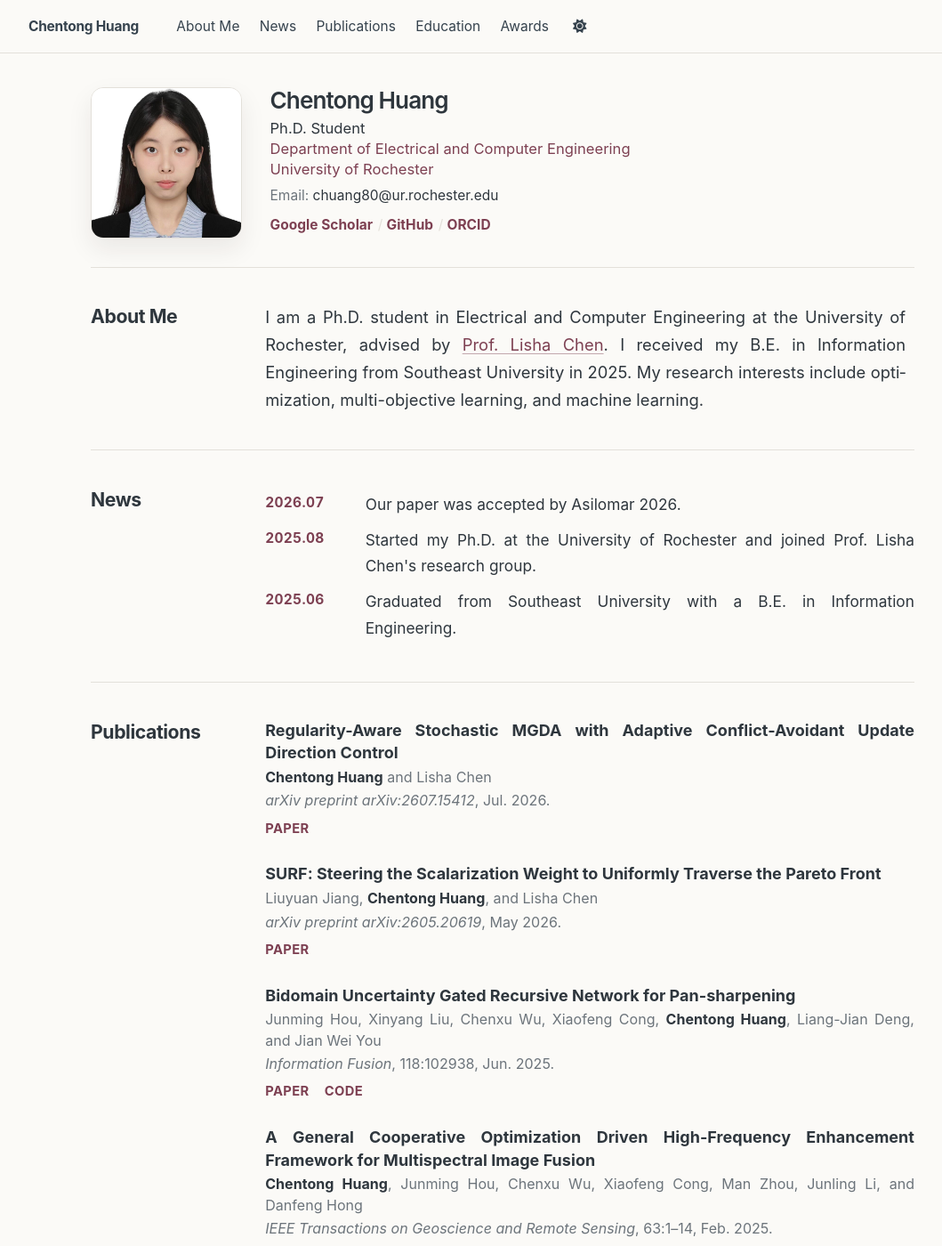
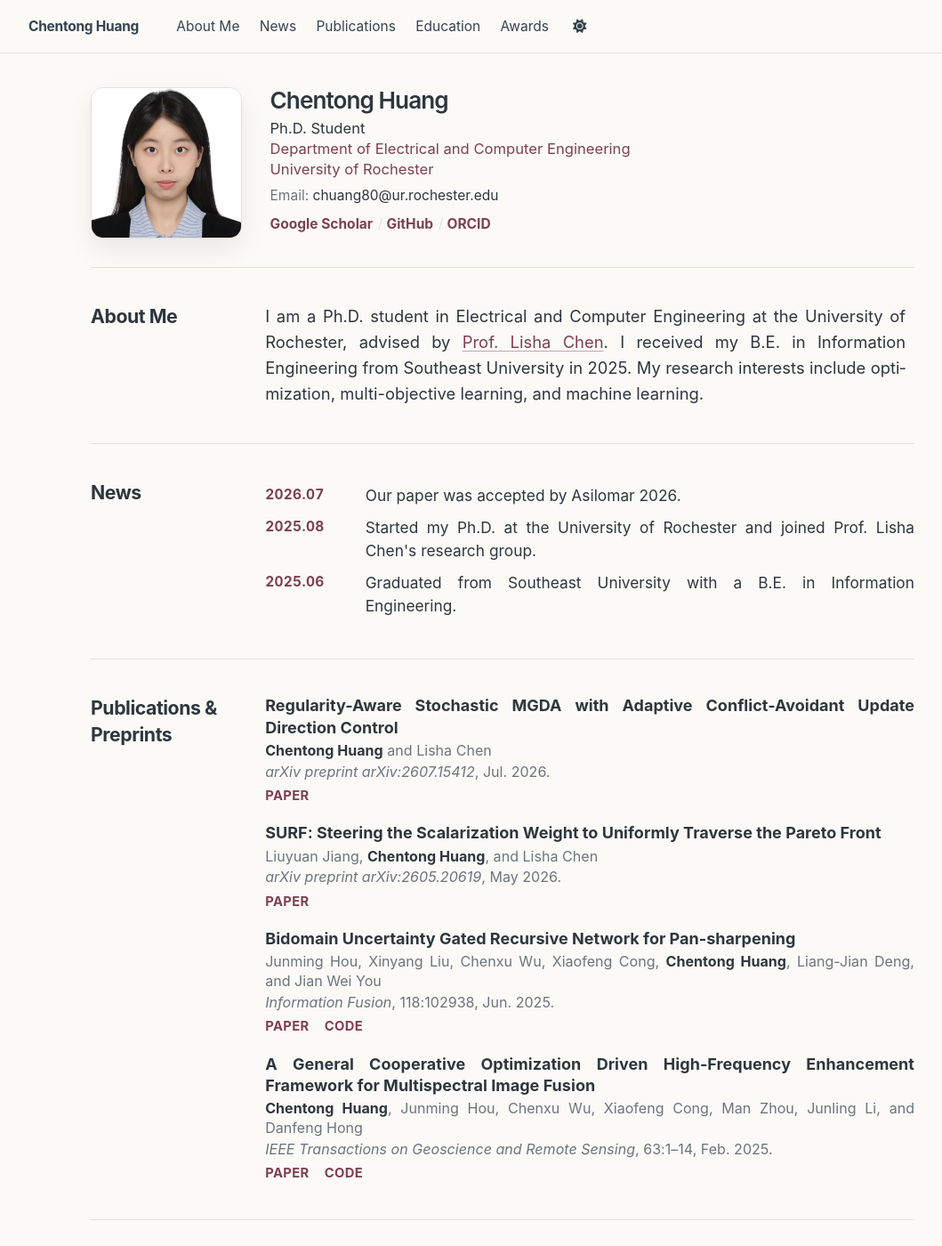
Before and after one commit to chentongh/chentongh.github.io, a Jekyll site: the page built from _pages/about.md, in a window 1280 px wide and 1400 px high. Shown: the whole window at 89% size, without its empty margins (75-1134 px from the left). Built offline with Jekyll 4.4.1, drawn with Linux system fonts in a browser that asks for light colours.

Commit message:
Balance homepage content spacing

```diff
--- a/_pages/about.md
+++ b/_pages/about.md
@@ -56,7 +56,7 @@ redirect_from:
   </section>
 
   <section id="publications" class="one-page-section" aria-labelledby="publications-heading">
-    <h2 id="publications-heading">Publications</h2>
+    <h2 id="publications-heading">Publications &amp; Preprints</h2>
     <div class="section-body">
       <ul class="publication-list">
         <li>
--- a/_sass/layout/_custom.scss
+++ b/_sass/layout/_custom.scss
@@ -286,6 +286,7 @@ a {
 
 .one-page-home {
   width: 100%;
+  line-height: 1.52;
 }
 
 .profile-hero {
@@ -434,7 +435,7 @@ html[data-theme="dark"] .profile-portrait {
   margin: 0;
   font-size: 1.02rem !important;
   hyphens: auto;
-  line-height: 1.68;
+  line-height: 1.58;
   text-align: justify;
   text-justify: inter-word;
 }
@@ -464,6 +465,7 @@ html[data-theme="dark"] .profile-portrait {
 .updates-list span {
   font-size: 0.96rem !important;
   hyphens: auto;
+  line-height: 1.5;
   text-align: justify;
   text-justify: inter-word;
 }
@@ -476,7 +478,7 @@ html[data-theme="dark"] .profile-portrait {
 
 .publication-list > li {
   margin: 0;
-  padding: 0 0 1.4rem;
+  padding: 0 0 1.05rem;
 }
 
 .publication-list > li:last-child {
@@ -492,18 +494,18 @@ html[data-theme="dark"] .profile-portrait {
   font-size: 1rem !important;
   font-weight: 680;
   hyphens: auto;
-  line-height: 1.42;
+  line-height: 1.36;
   text-align: justify;
   text-justify: inter-word;
 }
 
 .publication-authors,
 .publication-venue {
-  margin-top: 0.18rem !important;
+  margin-top: 0.1rem !important;
   color: var(--global-text-color-light);
   font-size: 0.89rem !important;
   hyphens: auto;
-  line-height: 1.45;
+  line-height: 1.38;
   text-align: justify;
   text-justify: inter-word;
 }
@@ -515,7 +517,7 @@ html[data-theme="dark"] .profile-portrait {
 .publication-links {
   display: flex;
   gap: 0.95rem;
-  margin-top: 0.4rem !important;
+  margin-top: 0.28rem !important;
 }
 
 .publication-links a {
@@ -528,7 +530,7 @@ html[data-theme="dark"] .profile-portrait {
 
 .education-list {
   display: grid;
-  gap: 1.25rem;
+  gap: 1.05rem;
 }
 
 .education-item {
@@ -545,10 +547,10 @@ html[data-theme="dark"] .profile-portrait {
 }
 
 .education-item p {
-  margin: 0.1rem 0 0;
+  margin: 0.06rem 0 0;
   color: var(--global-text-color-light);
   font-size: 0.9rem !important;
-  line-height: 1.5;
+  line-height: 1.42;
 }
 
 .education-date,
@@ -570,9 +572,9 @@ html[data-theme="dark"] .profile-portrait {
   grid-template-columns: minmax(0, 1fr) max-content;
   gap: 1.25rem;
   margin: 0;
-  padding: 0.3rem 0;
+  padding: 0.24rem 0;
   font-size: 0.94rem !important;
-  line-height: 1.5;
+  line-height: 1.42;
 }
 
 /* Desktop: a stable, airy two-column grid. */
@@ -795,7 +797,7 @@ html[data-theme="dark"] .profile-portrait {
 
   .about-copy p {
     font-size: 0.96rem !important;
-    line-height: 1.62;
+    line-height: 1.56;
   }
 
   .updates-list li {
```
